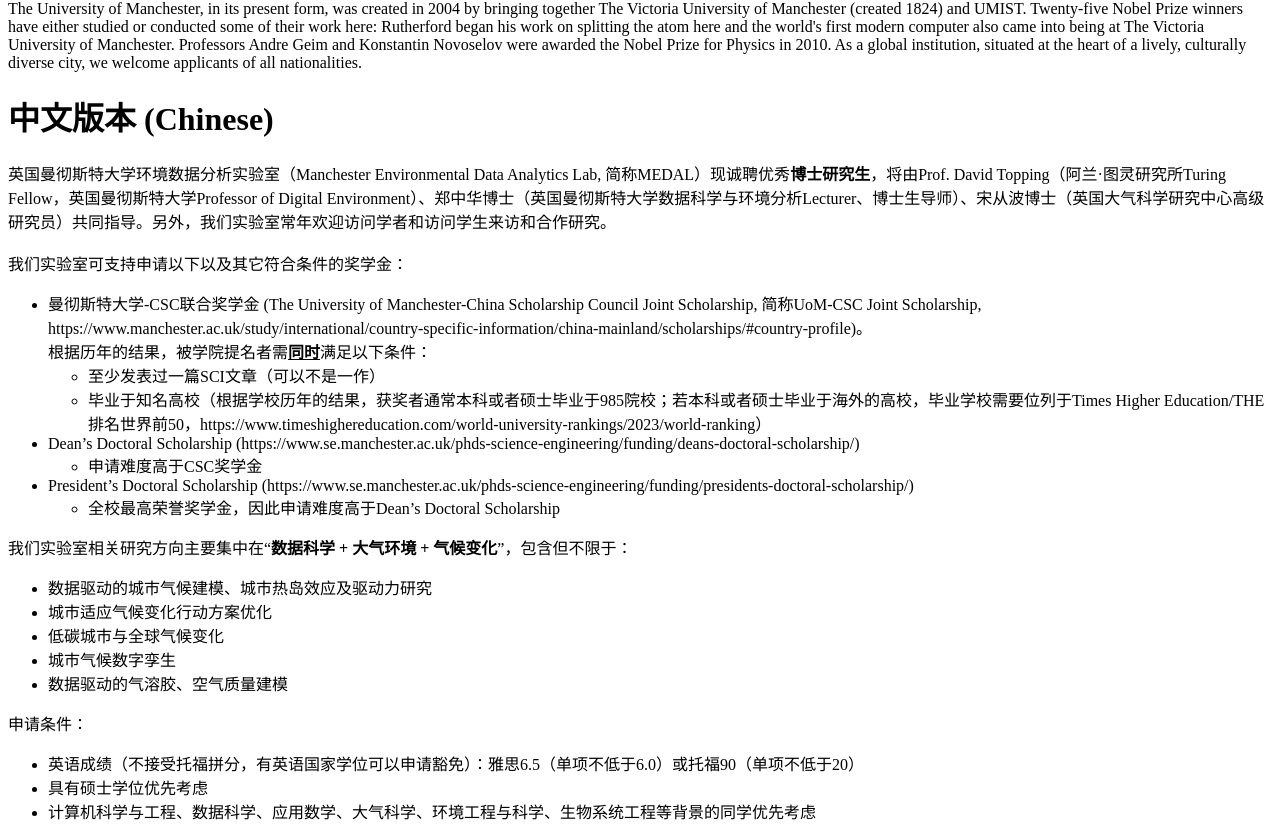
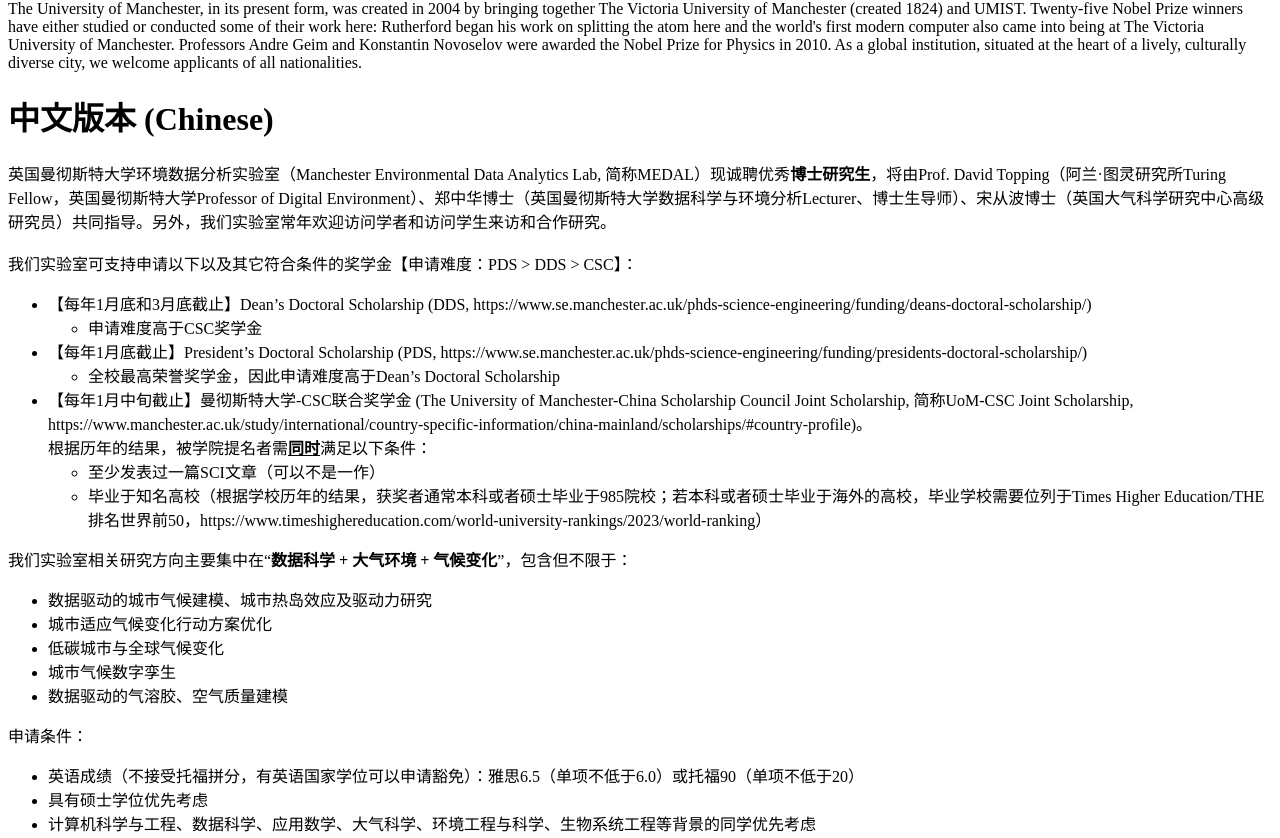
Before and after one commit to m-edal/m-edal.github.io, a plain HTML site: page opp.html in a window 1280 px wide. Shown: the part 686-1524 px from the top of the page. Drawn offline with nearby package versions, Linux system fonts and the light colour scheme.

Commit message:
Update opp.html

```diff
--- a/opp.html
+++ b/opp.html
@@ -114,21 +114,22 @@
     <p>
       英国曼彻斯特大学环境数据分析实验室（Manchester Environmental Data Analytics Lab, 简称MEDAL）现诚聘优秀<b>博士研究生</b>，将由Prof. David Topping（阿兰·图灵研究所Turing Fellow，英国曼彻斯特大学Professor of Digital Environment）、郑中华博士（英国曼彻斯特大学数据科学与环境分析Lecturer、博士生导师）、宋从波博士（英国大气科学研究中心高级研究员）共同指导。另外，我们实验室常年欢迎访问学者和访问学生来访和合作研究。<br /><br />
 
-      我们实验室可支持申请以下以及其它符合条件的奖学金：
+      我们实验室可支持申请以下以及其它符合条件的奖学金【申请难度：PDS > DDS > CSC】：
       <ul>
-       <li>曼彻斯特大学-CSC联合奖学金 (The University of Manchester-China Scholarship Council Joint Scholarship, 简称UoM-CSC Joint Scholarship, https://www.manchester.ac.uk/study/international/country-specific-information/china-mainland/scholarships/#country-profile)。<br />
+       <li>【每年1月底和3月底截止】Dean’s Doctoral Scholarship (DDS, https://www.se.manchester.ac.uk/phds-science-engineering/funding/deans-doctoral-scholarship/)</li>
+         <ul>
+           <li>申请难度高于CSC奖学金</li>
+         </ul>
+       <li>【每年1月底截止】President’s Doctoral Scholarship (PDS, https://www.se.manchester.ac.uk/phds-science-engineering/funding/presidents-doctoral-scholarship/)</li>
+         <ul>
+           <li>全校最高荣誉奖学金，因此申请难度高于Dean’s Doctoral Scholarship</li>
+         </ul>
+
+       <li>【每年1月中旬截止】曼彻斯特大学-CSC联合奖学金 (The University of Manchester-China Scholarship Council Joint Scholarship, 简称UoM-CSC Joint Scholarship, https://www.manchester.ac.uk/study/international/country-specific-information/china-mainland/scholarships/#country-profile)。<br />
        根据历年的结果，被学院提名者需<U><b>同时</b></U>满足以下条件：</li>
          <ul>
            <li>至少发表过一篇SCI文章（可以不是一作）</li>
            <li>毕业于知名高校（根据学校历年的结果，获奖者通常本科或者硕士毕业于985院校；若本科或者硕士毕业于海外的高校，毕业学校需要位列于Times Higher Education/THE排名世界前50，https://www.timeshighereducation.com/world-university-rankings/2023/world-ranking）</li>
-         </ul>
-       <li>Dean’s Doctoral Scholarship (https://www.se.manchester.ac.uk/phds-science-engineering/funding/deans-doctoral-scholarship/)</li>
-         <ul>
-           <li>申请难度高于CSC奖学金</li>
-         </ul>
-      <li>President’s Doctoral Scholarship (https://www.se.manchester.ac.uk/phds-science-engineering/funding/presidents-doctoral-scholarship/)</li>
-          <ul>
-           <li>全校最高荣誉奖学金，因此申请难度高于Dean’s Doctoral Scholarship</li>
          </ul>
       </ul>
 
@@ -192,7 +193,7 @@
     <hr>
     <font size="3">
       <a href="./index.html">[Back]</a><br />
-      Last updated on 6 January, 2023 by Zhonghua Zheng<br />
+      Last updated on 10 March, 2023 by Zhonghua Zheng<br />
       All rights reserved.
     </font>
   </center>
```
